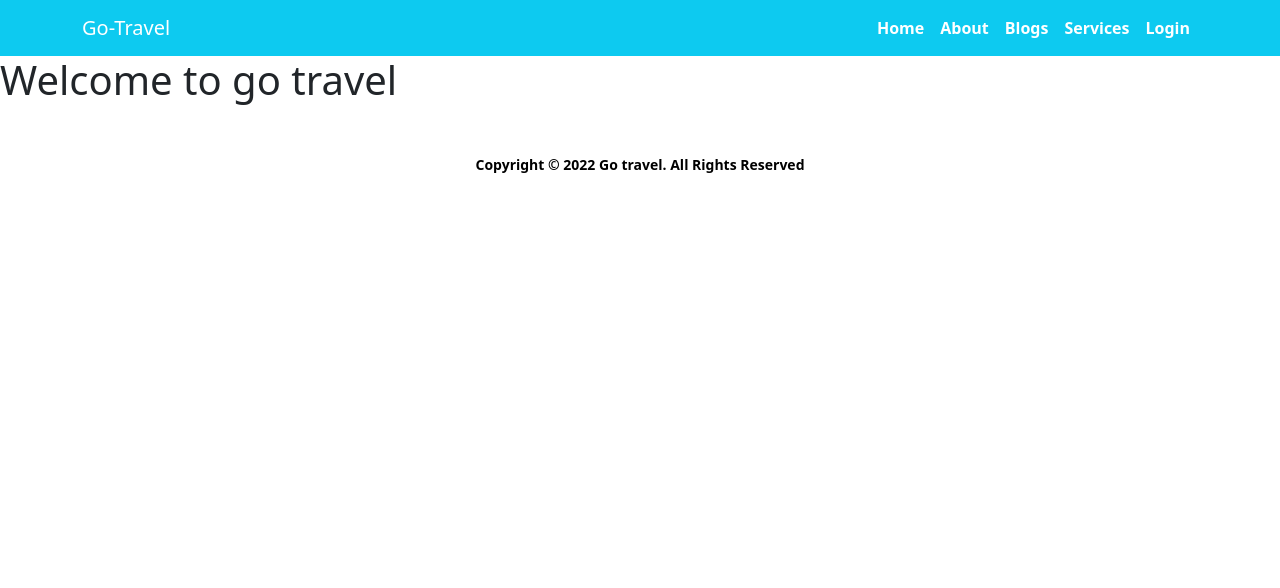
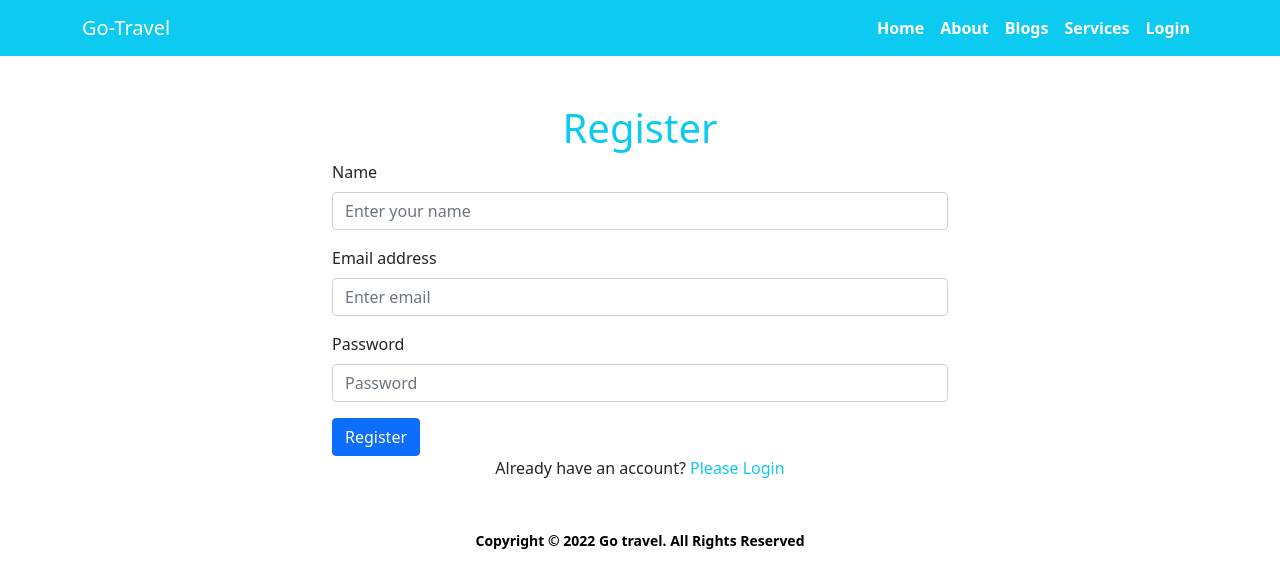
Before and after one commit to adir-jscode/go-travel, a React (Create React App) app: page /register in a window 1280 px wide. Shown: the top 588 px of the page. Built offline with nearby package versions, Linux system fonts and the light colour scheme.

Commit message:
login and register ongoing

```diff
--- a/src/Pages/Login/Login.js
+++ b/src/Pages/Login/Login.js
@@ -10,10 +10,17 @@
   const handleRegistration = () => {
     navigate("/register");
   }
+
+  const handleLogin = (event) => {
+    event.preventDefault();
+    const email = emailRef.current.value;
+    const password = passwordRef.current.value;
+    console.log(email, password);
+  }
     return (
       <div className="container w-50 mx-auto mt-5">
         <h1 className="text-info text-center">Login</h1>
-      <Form>
+      <Form onSubmit={handleLogin}>
   <Form.Group className="mb-3" controlId="formBasicEmail">
     <Form.Label>Email address</Form.Label>
     <Form.Control ref={emailRef} type="email" placeholder="Enter email" />
@@ -24,7 +31,7 @@
     <Form.Control ref={passwordRef} type="password" placeholder="Password" />
   </Form.Group>
   <Button variant="primary" type="submit">
-    Submit
+    Login
           </Button>
           <p onClick={handleRegistration} className="text-center">New to Go Travel? <span className="text-info">Create a new account</span> </p>
 </Form>
--- a/src/Pages/Register/Register.js
+++ b/src/Pages/Register/Register.js
@@ -1,9 +1,48 @@
-import React from 'react';
+
+import React, { useRef } from 'react';
+import { Button, Form } from 'react-bootstrap';
+import { useNavigate } from 'react-router-dom';
 
 const Register = () => {
+    const nameRef = useRef('');
+    const emailRef = useRef('');
+    const passwordRef = useRef('');
+    const navigate= useNavigate();
+
+    const handleLogin = () => {
+        navigate("/login")
+    }
+    const handleRegister = (event) => {
+        event.preventDefault();
+        const name = nameRef.current.value;
+        const email = emailRef.current.value;
+        const password = passwordRef.current.value;
+        console.log(name, email, password);
+    }
     return (
-        <div>
-            <h1>Welcome to go travel</h1>
+        <div className="container w-50 mx-auto mt-5">
+            <h1 className="text-info text-center">Register</h1>
+            <Form onSubmit={handleRegister}>
+  <Form.Group className="mb-3" controlId="formBasicEmail">
+    <Form.Label>Name</Form.Label>
+    <Form.Control ref={nameRef} type="text" placeholder="Enter your name" />
+
+  </Form.Group>
+  <Form.Group className="mb-3" controlId="formBasicEmail">
+    <Form.Label>Email address</Form.Label>
+    <Form.Control ref={emailRef} type="email" placeholder="Enter email" />
+
+  </Form.Group>
+
+  <Form.Group className="mb-3" controlId="formBasicPassword">
+    <Form.Label>Password</Form.Label>
+    <Form.Control ref={passwordRef} type="password" placeholder="Password" />
+  </Form.Group>
+  <Button variant="primary" type="submit">
+    Register
+                </Button>
+                <p onClick={handleLogin} className="text-center">Already have an account? <span className="text-info">Please Login</span> </p>
+</Form>
         </div>
     );
 };
```
